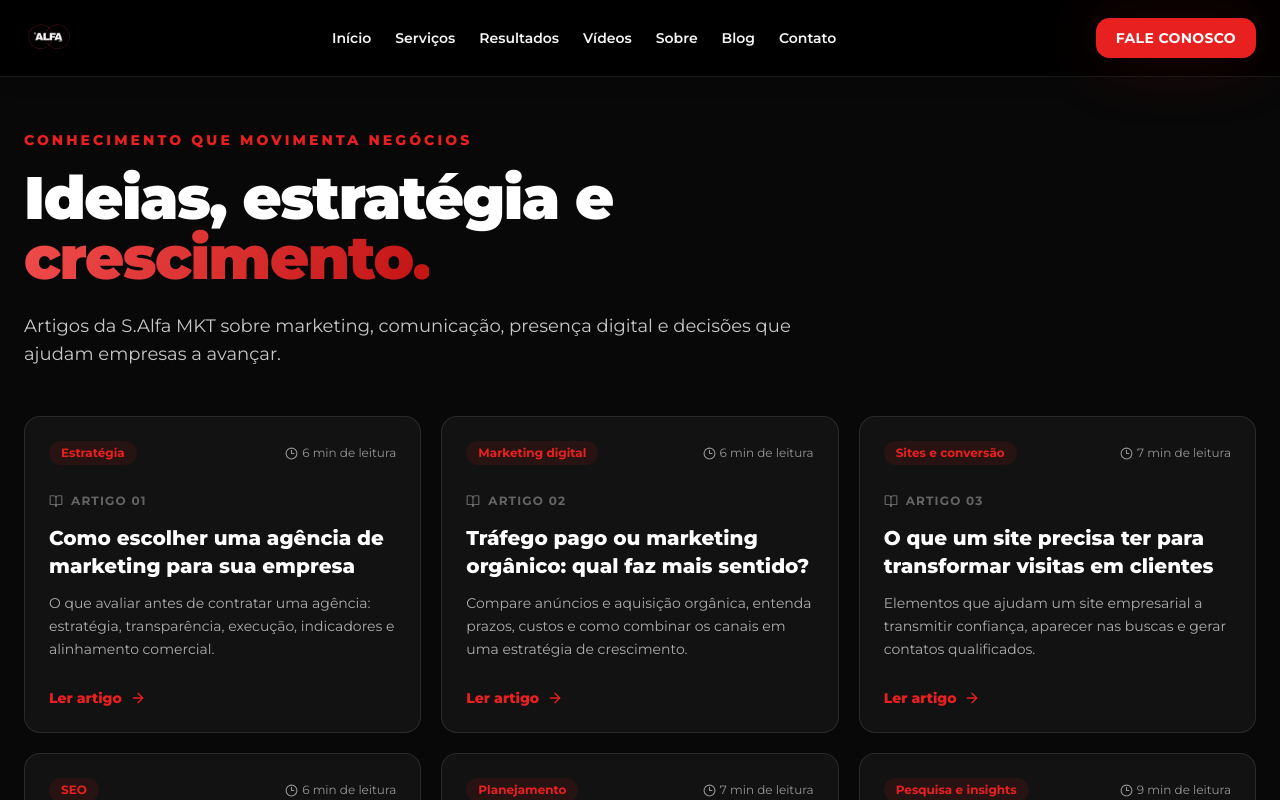
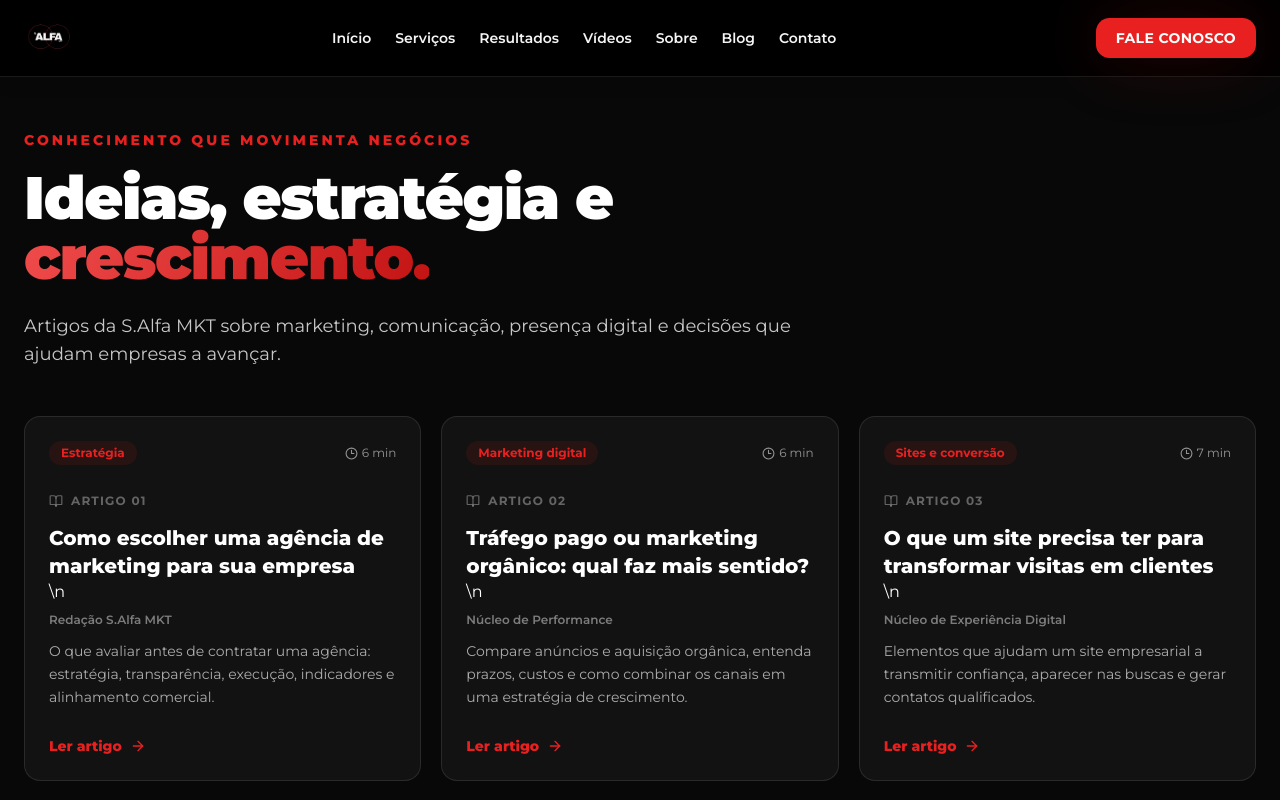
Before and after one commit to studioalfamarketingdigital-dev/studioalfamkt, a React (Vite) app: page /blog in a window 1280 px wide. Shown: the top 800 px of the page. Built offline with nearby package versions, Linux system fonts and the light colour scheme; the HTML template or start-up script is replaced by a standard one.

Commit message:
Display editorial bylines in blog article cards

```diff
--- a/src/pages/Blog.tsx
+++ b/src/pages/Blog.tsx
@@ -19,9 +19,9 @@ const Blog = () => (
         <div className="mt-12 grid gap-5 md:grid-cols-2 lg:grid-cols-3">
           {articles.map((article, index) => (
             <article key={article.slug} className="group flex flex-col rounded-2xl border border-white/10 bg-[#121212] p-6 transition hover:border-primary/50 hover:-translate-y-1">
-              <div className="flex items-center justify-between gap-3 text-xs text-white/55"><span className="rounded-full bg-primary/10 px-3 py-1 font-bold text-primary">{article.category}</span><span className="flex items-center gap-1"><Clock3 size={13}/>{article.readTime} de leitura</span></div>
+              <div className="flex items-center justify-between gap-3 text-xs text-white/55"><span className="rounded-full bg-primary/10 px-3 py-1 font-bold text-primary">{article.category}</span><span className="flex items-center gap-1"><Clock3 size={13}/>{article.readTime}</span></div>
               <div className="mt-7 flex items-center gap-2 text-xs font-bold uppercase tracking-widest text-white/35"><BookOpen size={14}/> Artigo {String(index + 1).padStart(2,"0")}</div>
-              <h2 className="mt-4 text-xl font-extrabold leading-snug">{article.title}</h2>
+              <h2 className="mt-4 text-xl font-extrabold leading-snug">{article.title}</h2>\n              <p className="mt-2 text-xs font-semibold text-white/45">{article.author}</p>
               <p className="mt-3 flex-1 text-sm leading-relaxed text-white/65">{article.description}</p>
               <Link to={`/blog/${article.slug}`} className="mt-7 inline-flex items-center gap-2 text-sm font-extrabold text-primary hover:text-white">Ler artigo <ArrowRight size={16}/></Link>
             </article>
```
